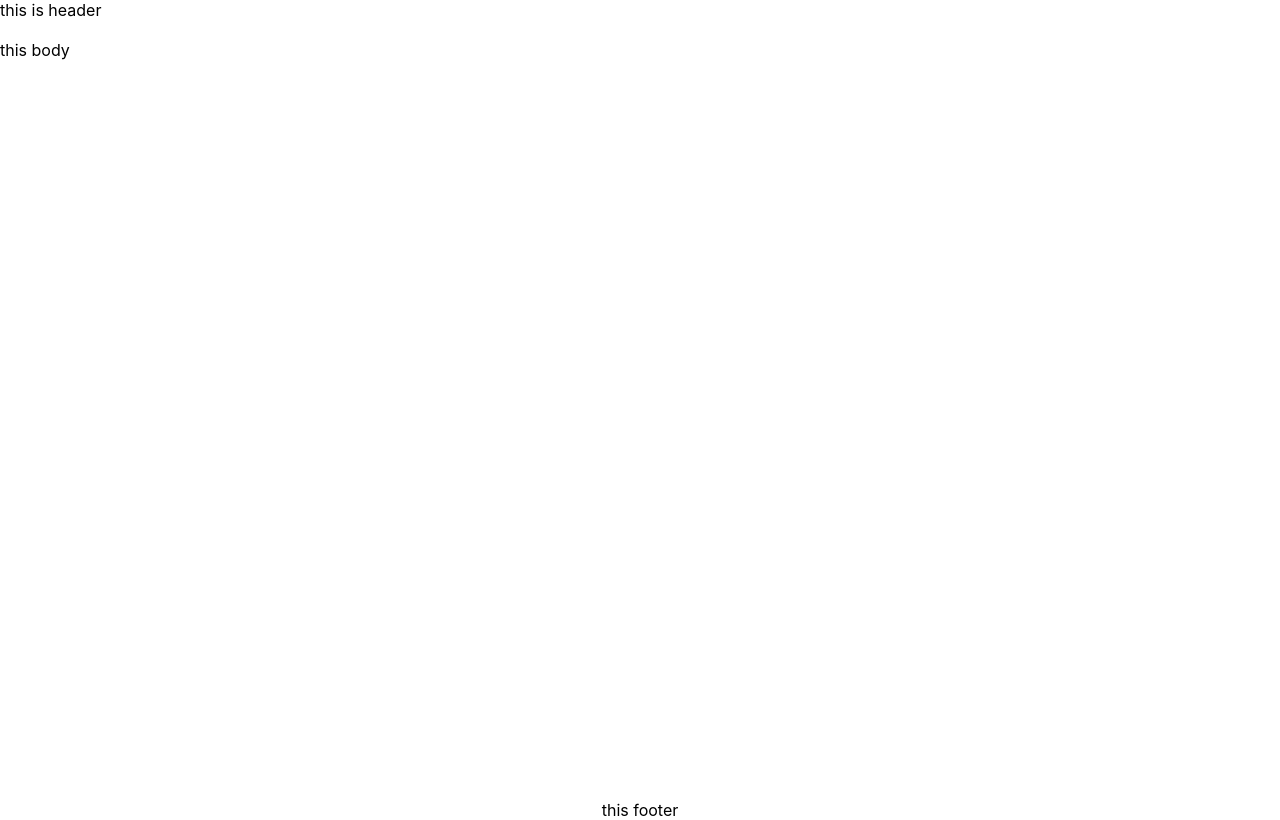
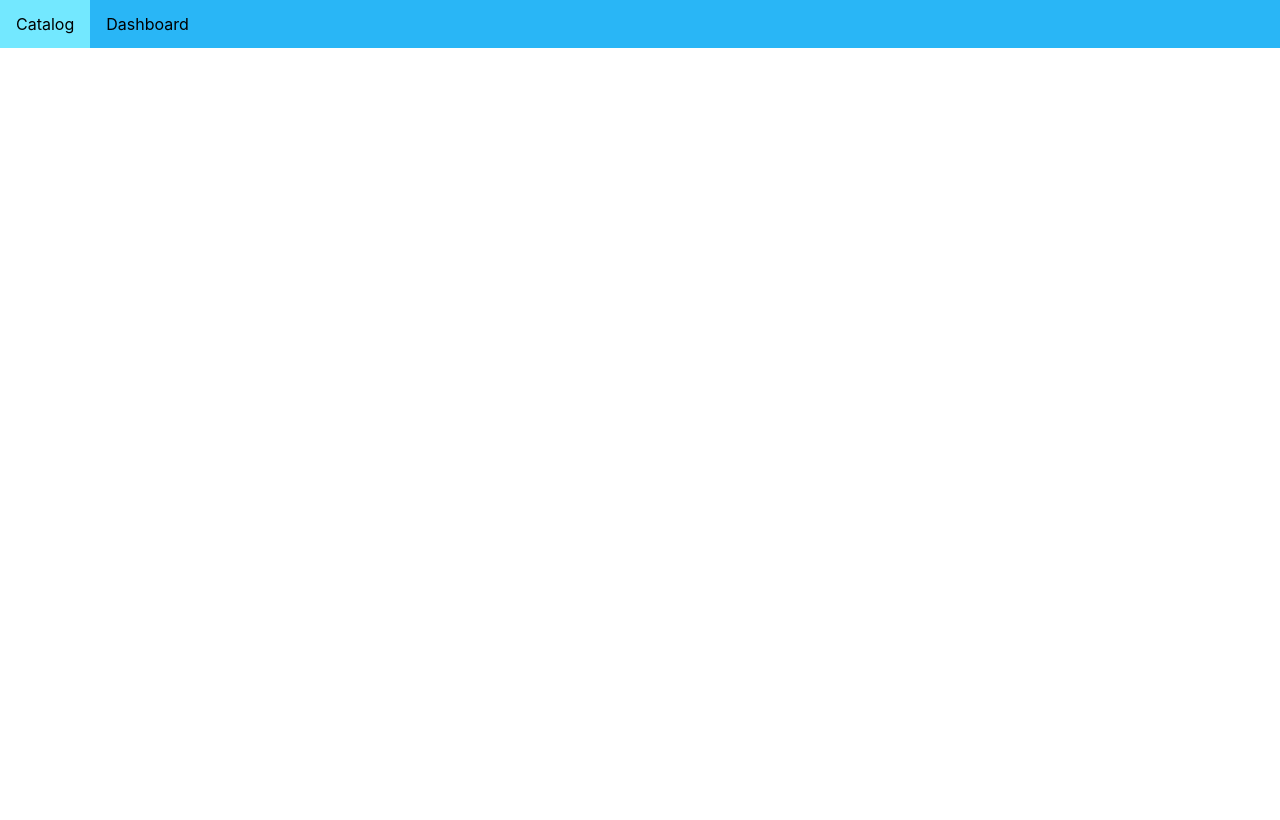
Before and after one commit to Imalsha97/SPARK_LMS_MERN, a React (Create React App) app: page / in a window 1280 px wide. Built offline with nearby package versions, Linux system fonts and the light colour scheme.

Commit message:
navbar and color theme

```diff
--- a/src/App.js
+++ b/src/App.js
@@ -1,14 +1,45 @@
-import {Header,Main, Footer} from "./components/Layout";
+import React from "react";
+import ReactDom from 'react-dom';
+import { ThemeProvider } from "styled-components";
+
+
+import { Header,Main, Footer } from "./components/Layout";
+import { NavBar,NavItem,NavLink } from "./components/Navbar";
 
 
 function App() {
+        const theme = {
+          primary:{
+            main: "#29b6f6",
+            light: "#73e8ff",
+            dark: "#0086c3",
+            textColor: "#000",
+          },
+          secondary : {
+            main:"#fff",
+          },
+
+        };
+
   return (
-    //can only return one tag
-    <>
-    <Header>this is header</Header>
-    <Main>this body</Main>
-    <Footer>this footer</Footer>
-    </>
+    <ThemeProvider theme={theme}>
+     <Header>
+      <NavBar>
+        <NavItem href="#">
+          <NavLink>
+          Catalog
+          </NavLink>
+        </NavItem>
+        <NavItem href="#">
+          <NavLink>
+            Dashboard
+          </NavLink>
+        </NavItem>
+      </NavBar>
+            </Header>
+            <Main></Main>
+            <Footer></Footer>
+    </ThemeProvider>
 
 
   );
--- /dev/null
+++ b/src/components/Navbar.js
@@ -0,0 +1,29 @@
+import styled from 'styled-components';
+
+export const NavBar = styled.ul`
+    list-style-type: none;
+    margin: 0;
+    padding: 0;
+    overflow: hidden;
+    background-color: ${(props) => props.theme.primary.main};
+`;
+
+export const NavItem = styled.li`
+    float: left;
+`;
+
+export const NavLink = styled.a`
+    display: block;
+    color: ${(props) => props.theme.primary.textColor};
+    text-align: center;
+    padding: 14px 16px;
+    text-decoration: none;
+
+    :hover {
+        background-color: ${(props) => props.theme.primary.light};
+    }
+
+    .active {
+        background-color:${(props) => props.theme.primary.dark};
+    }
+`;
```
